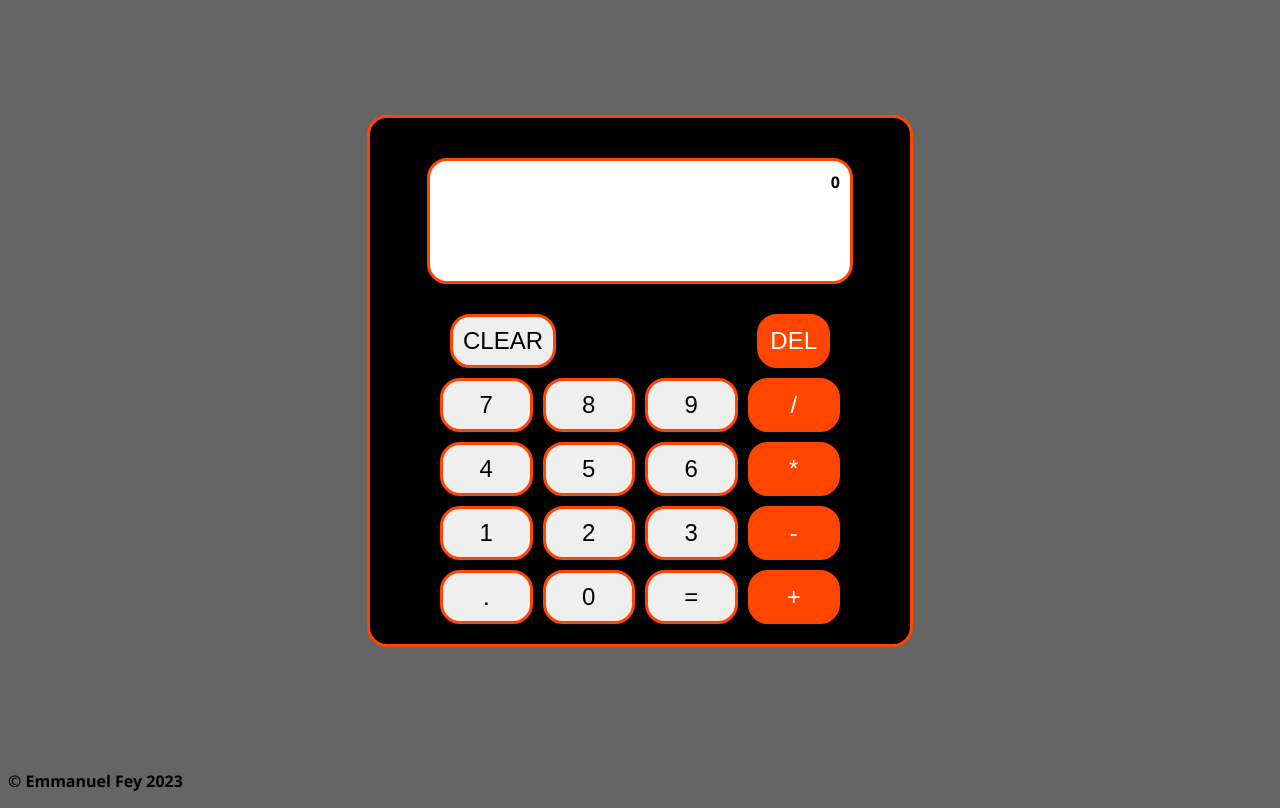
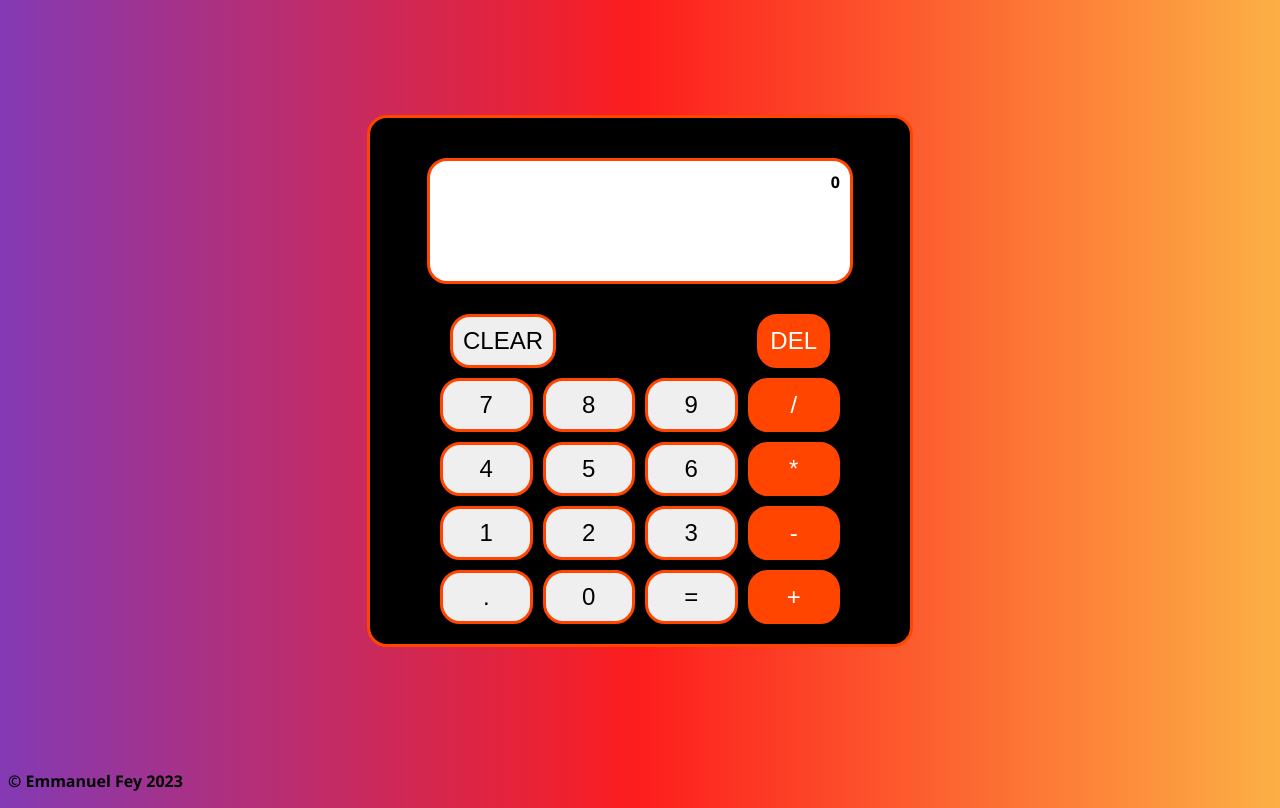
Before and after one commit to EmFey/Calculator, a plain HTML site: page index.html in a window 1280 px wide. Drawn offline with Linux system fonts and the light colour scheme.

Commit message:
Added better background color

```diff
--- a/style.css
+++ b/style.css
@@ -6,7 +6,8 @@ html, body {
 body {
     display: flex;
     flex-direction: column;
-    background-color: #656565;
+    background: rgb(131,58,180);
+    background: linear-gradient(90deg, rgba(131,58,180,1) 0%, rgba(253,29,29,1) 50%, rgba(252,176,69,1) 100%);
 }
 .content {
     display: flex;
```
